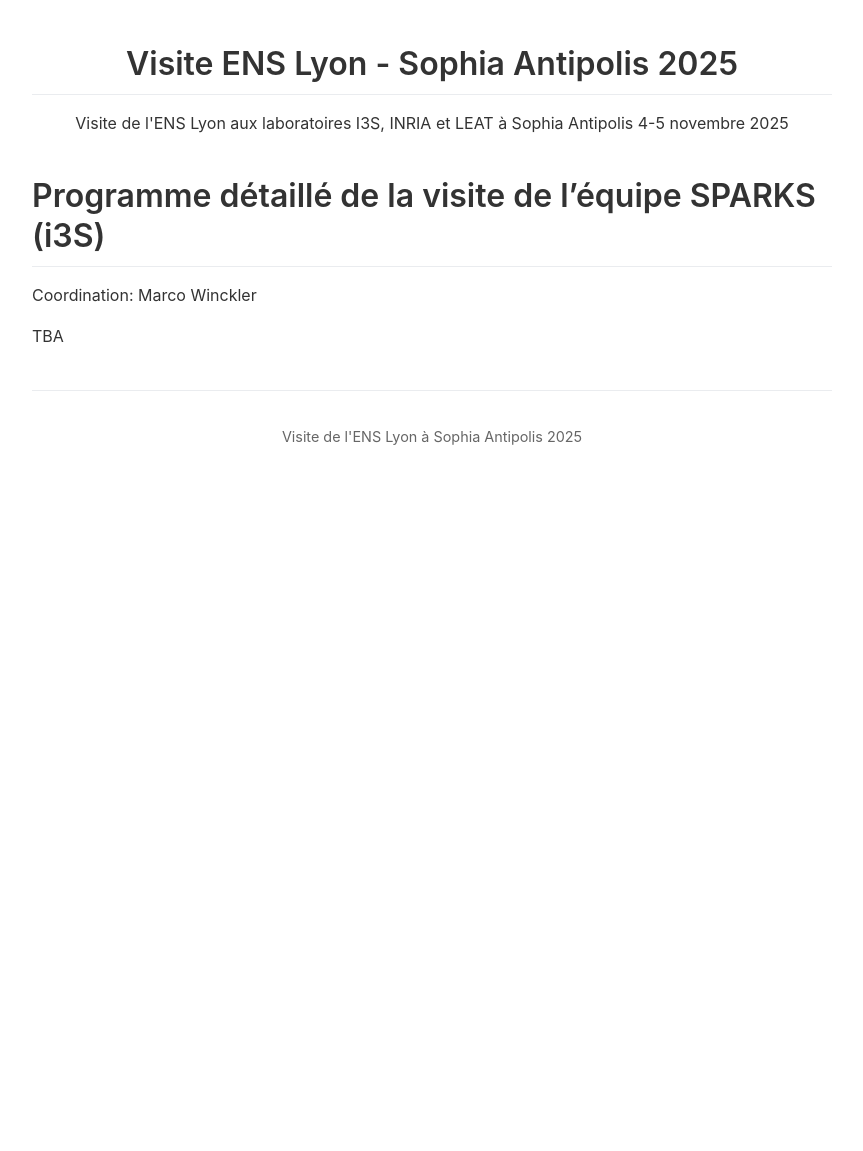
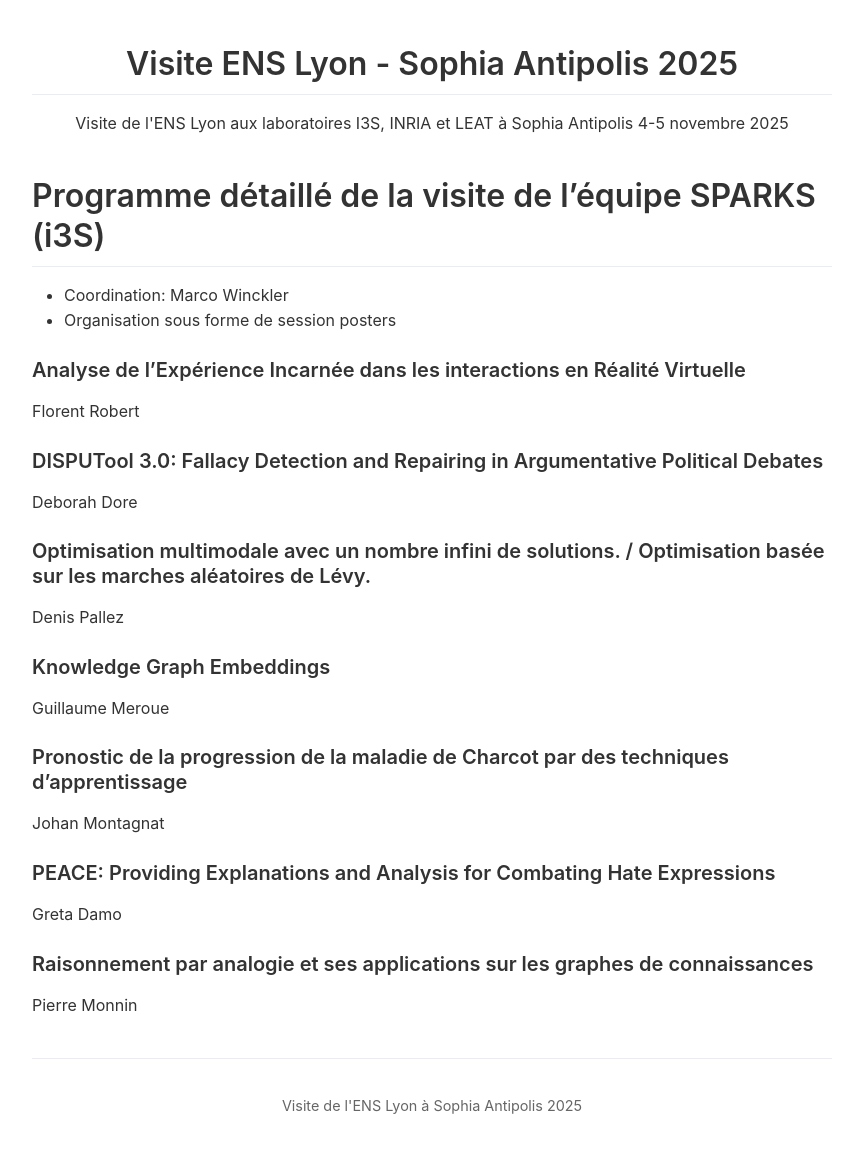
Before and after one commit to etiloz/visite-ens-lyon-sophia-2025.github.io, a Jekyll site: the page built from templiers/sparks/index.md, in a window 1280 px wide. Shown: the whole page, without its empty margins (208-1071 px from the left). Built offline with Jekyll 4.4.1, drawn with Linux system fonts in a browser that asks for light colours; our own code applies the rules of GitHub Pages for plain Markdown files; before the commit the page ends 900 px from its top, so only the background shows below that.

Commit message:
programme SPARKS

```diff
--- a/templiers/sparks/index.md
+++ b/templiers/sparks/index.md
@@ -1,5 +1,25 @@
 # Programme détaillé de la visite de l'équipe SPARKS (i3S)
 
-Coordination: Marco Winckler
+- Coordination: Marco Winckler
+- Organisation sous forme de session posters
 
-TBA
+### Analyse de l'Expérience Incarnée dans les interactions en Réalité Virtuelle
+Florent Robert
+
+### DISPUTool 3.0: Fallacy Detection and Repairing in Argumentative Political Debates
+Deborah Dore
+
+### Optimisation multimodale avec un nombre infini de solutions. / Optimisation basée sur les marches aléatoires de Lévy.
+Denis Pallez
+
+### Knowledge Graph Embeddings
+Guillaume Meroue
+
+### Pronostic de la progression de la maladie de Charcot par des techniques d’apprentissage
+Johan Montagnat
+
+### PEACE: Providing Explanations and Analysis for Combating Hate Expressions
+Greta Damo
+
+### Raisonnement par analogie et ses applications sur les graphes de connaissances
+Pierre Monnin
```
